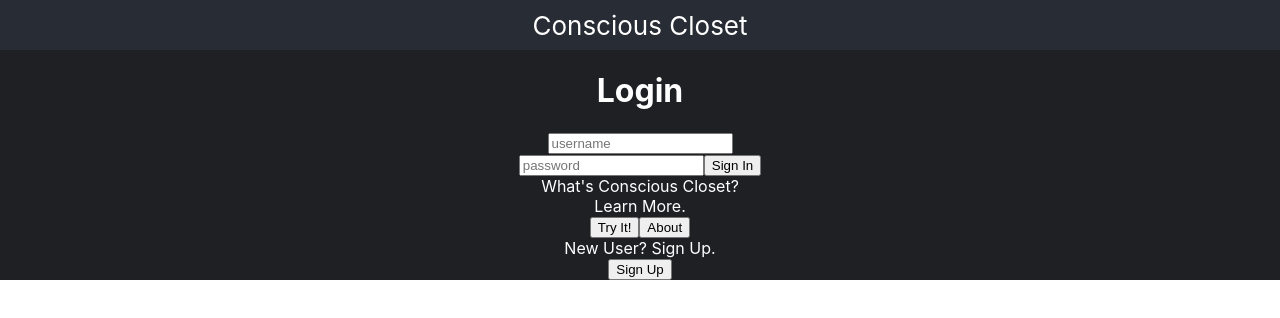
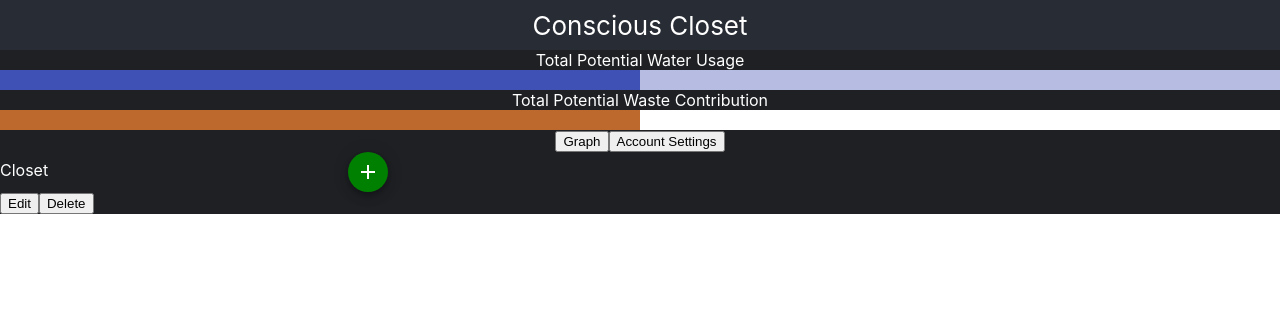
Before and after one commit to courtolesee/conscious-closet, a React (Create React App) app: page /#/closet in a window 1280 px wide. Before the commit this address led to /#/. Shown: the top 318 px of the page. Built offline with nearby package versions, Linux system fonts and the light colour scheme.

Commit message:
closet component: linear progress bar customized color

```diff
--- a/src/Components/App/App.css
+++ b/src/Components/App/App.css
@@ -23,3 +23,7 @@
 .learnHowBtn {
   text-align: right;
 }
+
+.closet {
+  text-align: left;
+}
--- a/src/Components/Closet/Closet.js
+++ b/src/Components/Closet/Closet.js
@@ -24,6 +24,18 @@ const styles = theme => ({
       bottom: theme.spacing(2),
       right: theme.spacing(3),
     },
+    linearColorPrimaryWater: {
+        backgroundColor: 'white',
+    },
+    linearBarColorPrimaryWater: {
+        backgroundColor: '#3F68A8',
+    },
+    linearColorPrimaryWaste: {
+        backgroundColor: 'white',
+    },
+    linearBarColorPrimaryWaste: {
+        backgroundColor: '#BD692D',
+    },
   });
 
 class Closet extends Component {
@@ -45,6 +57,7 @@ class Closet extends Component {
     state = {
         open: false,
         completed: 0,
+        goal: 100,
       };
 
     // functions
@@ -73,9 +86,10 @@ class Closet extends Component {
     };
 
     render(){
-        // const { classes } = props;
+        const { classes } = this.props;
         return (
             <div>
+                <section>Total Potential Water Usage
                     <ClickAwayListener onClickAway={this.handleTooltipClose}>
                     <div>
                         <Tooltip
@@ -87,31 +101,51 @@ class Closet extends Component {
                         disableFocusListener
                         disableHoverListener
                         disableTouchListener
-                  title="Click to see your actual numbers! This will show how many gallons of water currently used by your closet / your goal"
+                        title={`${this.state.completed}/${this.state.goal}`}
+                        placement="left-end"
                         >
-                  <Button className="learnHowBtn" variant="contained" color="primary" onClick={this.handleTooltipOpen}>learn how</Button>
+                        <LinearProgress classes={{colorPrimary: classes.linearColorPrimary, barColorPrimary: classes.linearBarColorPrimary}} onClick={this.handleTooltipOpen} color="primary" variant="determinate" value={this.state.completed} style={{height:"20px"}}/>
                         </Tooltip>
                     </div>
                     </ClickAwayListener>
+                </section>
+                <section>Total Potential Waste Contribution
+                    <ClickAwayListener onClickAway={this.handleTooltipClose}>
+                    <div>
+                        <Tooltip
+                        PopperProps={{
+                            disablePortal: true,
+                        }}
+                        onClose={this.handleTooltipClose}
+                        open={this.state.open}
+                        disableFocusListener
+                        disableHoverListener
+                        disableTouchListener
+                        title={`${this.state.completed}/${this.state.goal}`}
+                        placement="left-end"
+                        >
+                        <LinearProgress classes={{colorPrimary: classes.linearColorPrimaryWaste, barColorPrimary: classes.linearBarColorPrimaryWaste}} onClick={this.handleTooltipOpen} color="primary" variant="determinate" value={this.state.completed} style={{height:"20px"}} />
+                        </Tooltip>
+                    </div>
+                    </ClickAwayListener>
+                </section>
+
+
                 <section className="closetSticky">
-                Total Potential Water Usage <br/>
-                <LinearProgress variant="determinate" value={this.state.completed} />
-                <br />
-                Total Potential Waste Contribution <br />
-                <LinearProgress color="secondary" variant="determinate" value={this.state.completed} />
                     <button onClick={this.goToGraph}>Graph</button>
                     <button onClick={this.goToAccountSettings}>Account Settings</button>
                 </section>
-            <section>
+                <section className="closet">
                     Closet
-                {/* <Fab color="primary" aria-label="Add" className={classes.fab}>
+                    <Fab color="primary" aria-label="Add" onClick={this.goToAddNew} style={{backgroundColor:"green", marginLeft:"300px"}} size="small">
                         <AddIcon />
                     </Fab>
-                <ItemCard /> */}
+                    <ItemCard />
                 </section>
                     <div>
 
                 </div>
+
             </div>
         )
     }
```
Lines whose indentation alone changed are shown as unchanged.
